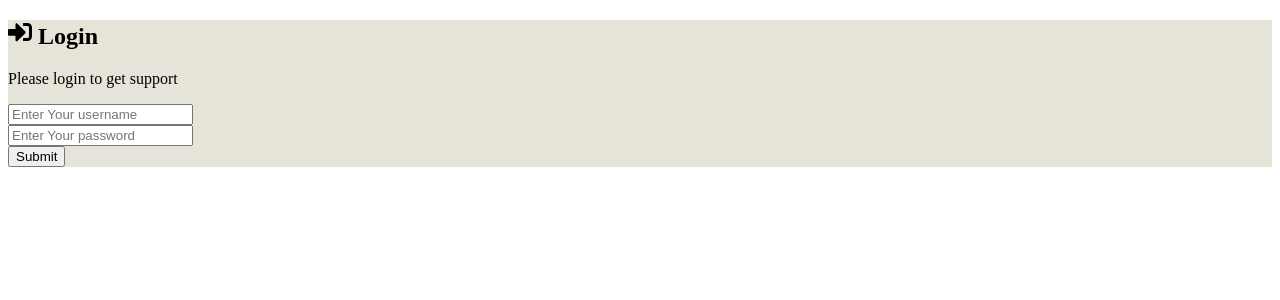
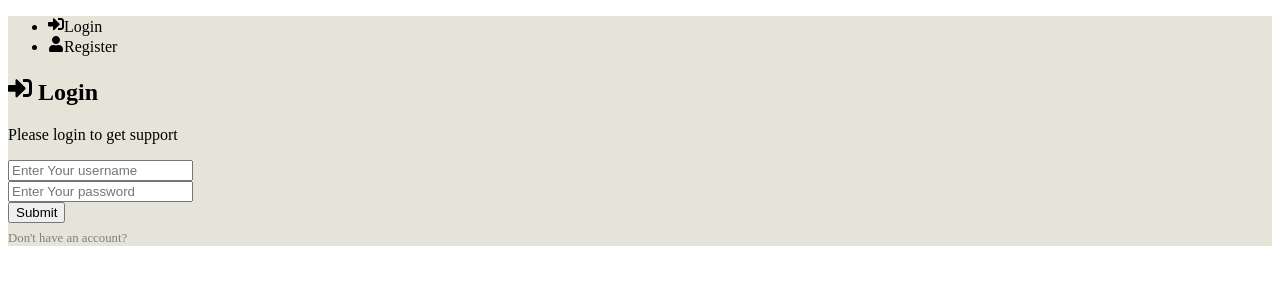
Before and after one commit to RefinXD/NetworkProject, a Next.js app in the folder client/: page /login in a window 1280 px wide. Shown: the top 300 px of the page. Built offline with nearby package versions, Linux system fonts and the light colour scheme.

Commit message:
edit login page

```diff
--- a/client/components/login/loginform.js
+++ b/client/components/login/loginform.js
@@ -1,10 +1,10 @@
 import { useState, useEffect } from "react";
 import { toast } from "react-toastify";
-import { FaSignInAlt } from "react-icons/fa";
 import { useNavigate } from "react-router-dom";
 import { userLogin } from "../../services/userService";
 import { useRouter } from "next/router";
-
+import { Link, Router } from "react-router-dom";
+import { FaSignInAlt, FaSignOutAlt, FaUser } from "react-icons/fa";
 
 function Login() {
   const [formData, setFormData] = useState({
@@ -29,7 +29,15 @@ function Login() {
       [e.target.name]: e.target.value,
     }));
   };
+  const handleRegister = async(e) =>{
+    e.preventDefault();
+    router.push('/register')
+  }
 
+  const handleLogin = async(e) =>{
+    e.preventDefault();
+    router.push('/login')
+  }
   const onSubmit = async (e) => {
     e.preventDefault();
     try {
@@ -53,6 +61,21 @@ function Login() {
 
   return (
     <>
+    <header className="header">
+      <div className="projectName">
+        {/* <Link to="/">Chit Chat</Link> */}
+      </div>
+      <ul>
+        <li onClick={handleLogin}>
+            <FaSignInAlt />
+            Login
+        </li>
+        <li onClick={handleRegister}>
+            <FaUser />
+            Register
+        </li>
+      </ul>
+    </header>
       <section className="heading">
         <h1>
           <FaSignInAlt /> Login
@@ -88,6 +111,14 @@ function Login() {
           <div className="form-group">
             <button className="btn btn-block">Submit</button>
           </div>
+          <div
+           style={{ alignSelf: "center", fontSize: "0.8rem", marginTop: "0.5rem" }}
+      >
+        <label style={{ color: "gray" }}>Don&apos;t have an account? </label>
+        <div>
+
+        </div>
+      </div>
         </form>
       </section>
     </>
--- a/client/pages/login/index.js
+++ b/client/pages/login/index.js
@@ -2,8 +2,11 @@ import LoginForm from "../../components/login/loginform";
 
 export default function Page() {
   return (
-    <div style={{margin: "0.0rem", backgroundColor: '#E6E3D8'}}>
-      <LoginForm />
-    </div>
+    <>
+      <div style={{margin: "0.0rem", backgroundColor: '#E6E3D8'}}>
+        <LoginForm />
+      </div>
+    </>
+
   );
 }
```
